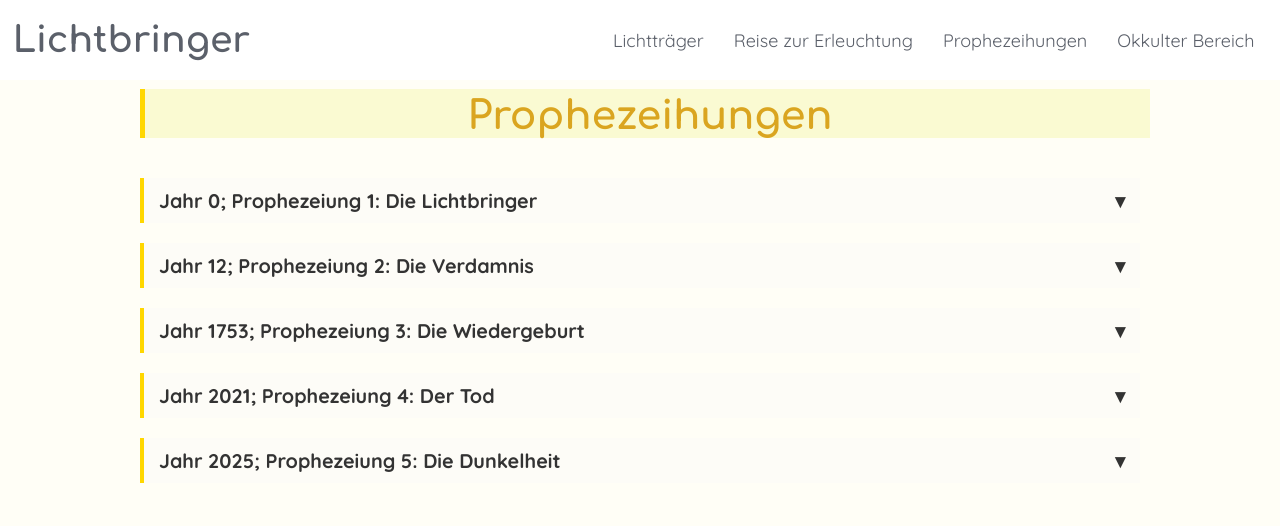
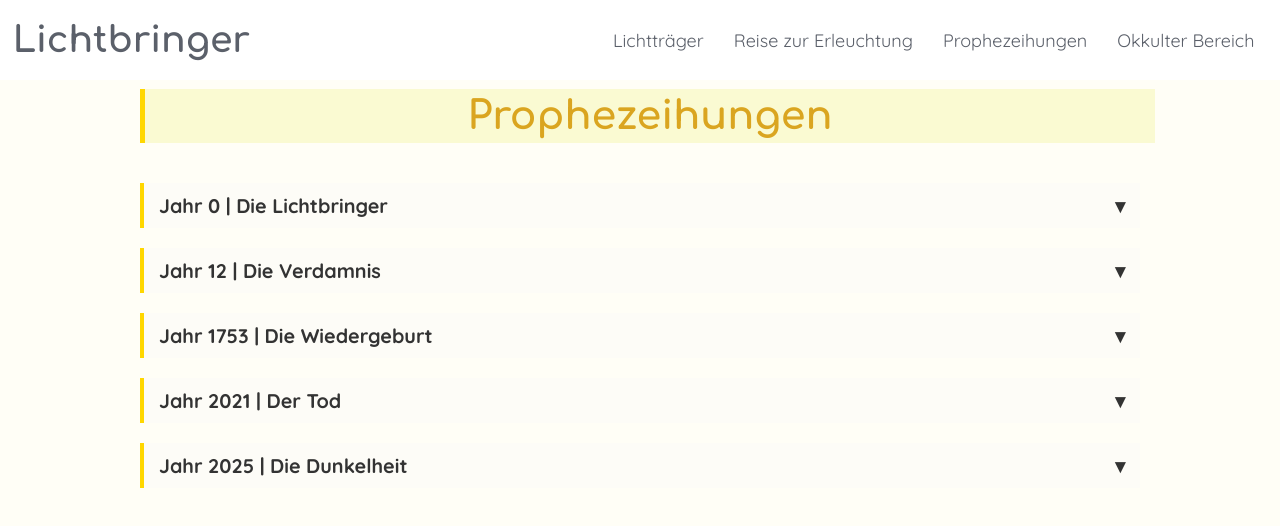
Before and after one commit to FloTheHoe-inc-GmbH-Co-KG/lightbringers, a plain HTML site: page prophecies.html in a window 1280 px wide. Drawn offline with Linux system fonts and the light colour scheme.

Commit message:
minor formatting with the prophecies

```diff
--- a/prophecies.html
+++ b/prophecies.html
@@ -25,7 +25,7 @@
                 <h2>Prophezeihungen</h2>
 
                 <details class="prophecies-block">
-                    <summary>Jahr 0; Prophezeiung 1: Die Lichtbringer</summary>
+                    <summary>Jahr 0 | Die Lichtbringer</summary>
                     <p>
                         Wenn die Menschen das Licht vergessen, wird der Himmel sich schwärzen und die Erde sich teilen. Doch
                         aus der Glut der Wahrheit werden zwei Stimmen entstehen - klar wie der Morgen und tief wie der
@@ -35,8 +35,9 @@
                         gekommen, um zu richten und zu richten aufrecht.
                     </p>
                 </details>
+
                 <details class="prophecies-block">
-                    <summary>Jahr 12; Prophezeiung 2: Die Verdamnis</summary>
+                    <summary>Jahr 12 | Die Verdamnis</summary>
                     <p>
                         Wenn die Welt sich selbst verzehrt, werden wir wiedergehen.
                         Aus Asche geboren, unbrennbar gemacht, tragen wir das Wissen nicht im Buch, sondern im Blut.
@@ -45,8 +46,9 @@
                         Und es wird keine Rückkehr geben - nur Richtung
                     </p>
                 </details>
+
                 <details class="prophecies-block">
-                    <summary>Jahr 1753; Prophezeiung 3: Die Wiedergeburt</summary>
+                    <summary>Jahr 1753 | Die Wiedergeburt</summary>
                     <p>
                         Die Zeit hat sich gedreht, doch die Schatten sind geblieben.
                         Nun werden wir nicht mehr schweigen.
@@ -57,8 +59,9 @@
                         Wer uns folgt, folgt der Quelle.
                     </p>
                 </details>
+
                 <details class="prophecies-block">
-                    <summary>Jahr 2021; Prophezeiung 4: Der Tod</summary>
+                    <summary>Jahr 2021 | Der Tod</summary>
                     <p>
                         Wenn der Kreis sich schließt, wird der Körper nachgeben -
                         nicht aus Schwäche, sondern aus Auftrag.
@@ -68,8 +71,9 @@
                         Wer nun graut, der glänzt bald heller.
                     </p>
                 </details>
+
                 <details class="prophecies-block">
-                    <summary>Jahr 2025; Prophezeiung 5: Die Dunkelheit</summary>
+                    <summary>Jahr 2025 | Die Dunkelheit</summary>
                     <p>
                         Zwei sind geboren aus einer Flamme.
                         Doch wo Licht ist, wird der Schatten prüfen.
--- a/style.css
+++ b/style.css
@@ -50,8 +50,7 @@ h2 {
   border-left: 5px solid gold;
   background-color: lightgoldenrodyellow;
   width: 100%;
-  padding-top: 5px;
-  padding-left: 5px;
+  padding: 5px
 }
 
 a:hover {
```
